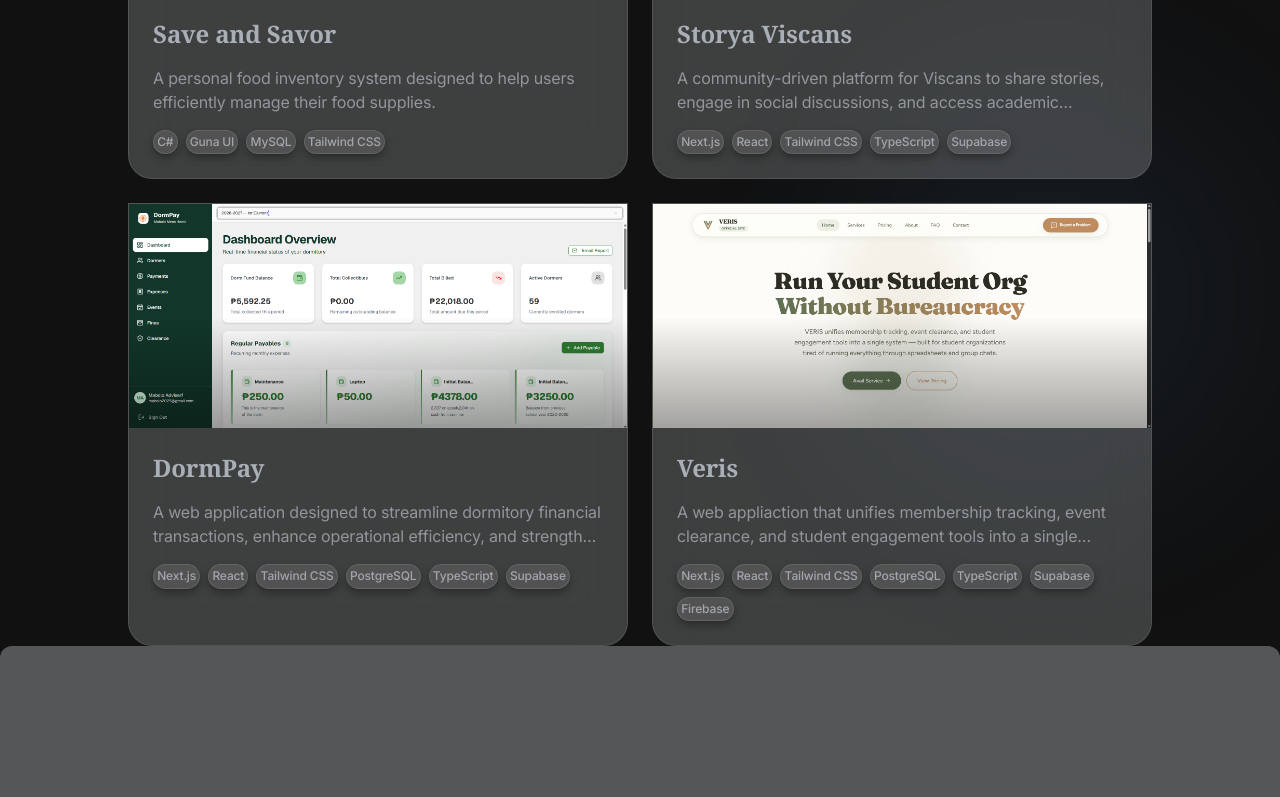
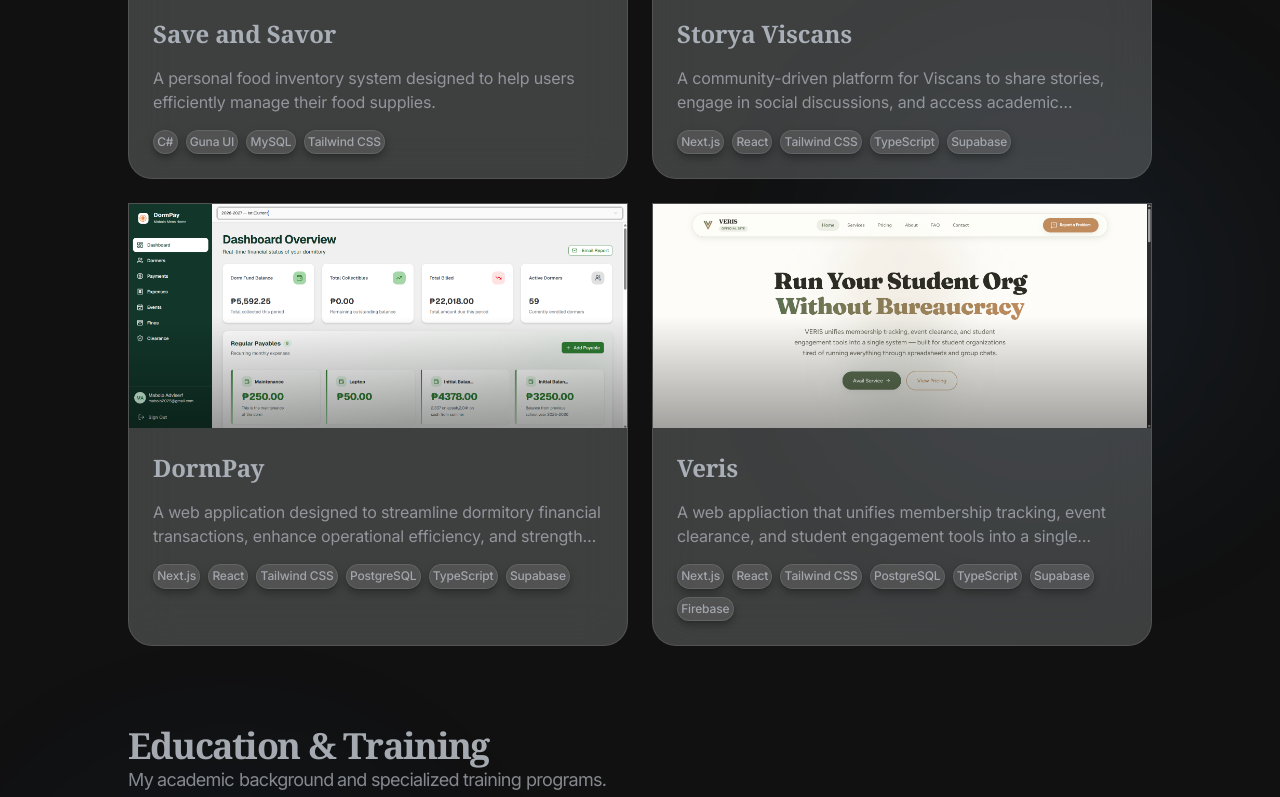
Before and after one commit to eNJay143/portfolio, a Next.js app: page / in a window 1280 px wide. Shown: the part 2000-2797 px from the top of the page. Built offline with nearby package versions, Linux system fonts and the light colour scheme.

Commit message:
[feat] Add Education Section

```diff
--- /dev/null
+++ b/src/features/education/EducationCard.tsx
@@ -0,0 +1,93 @@
+"use client";
+
+import { useEffect, useRef } from "react";
+import { EducationItem } from "./educationData";
+import { cn } from "@/lib/utils";
+import { FaGraduationCap, FaAward, FaUniversity } from "react-icons/fa";
+import gsap from "gsap";
+import { ScrollTrigger } from "gsap/ScrollTrigger";
+
+gsap.registerPlugin(ScrollTrigger);
+
+interface EducationCardProps {
+    education: EducationItem;
+    index: number;
+}
+
+export const EducationCard = ({ education, index }: EducationCardProps) => {
+    const cardRef = useRef<HTMLDivElement>(null);
+
+    useEffect(() => {
+        const element = cardRef.current;
+        if (!element) return;
+
+        gsap.fromTo(element,
+            {
+                opacity: 0,
+                y: 50,
+            },
+            {
+                opacity: 1,
+                y: 0,
+                duration: 0.8,
+                delay: index * 0.2,
+                ease: "power3.out",
+                scrollTrigger: {
+                    trigger: element,
+                    start: "top 85%",
+                    toggleActions: "play none none reverse"
+                }
+            }
+        );
+    }, [index]);
+
+    return (
+        <div ref={cardRef} className="w-full opacity-0">
+            <div className={cn(
+                "group relative flex flex-col justify-start h-full rounded-3xl backdrop-blur-xl border hover:border-primary/50 transition-all duration-500 overflow-hidden",
+                "border-black/15", "dark:border-white/10",
+                "bg-secondary/10 hover:shadow-[0_8px_40px_rgba(0,0,0,0.1)]",
+                "dark:bg-secondary/20 dark:hover:shadow-[0_8px_40px_rgba(0,0,0,0.4)]"
+            )}>
+                {/* Glow effect on hover */}
+                <div className="absolute inset-0 bg-linear-to-br from-primary/5 via-transparent to-transparent opacity-0 group-hover:opacity-100 transition-opacity duration-500 pointer-events-none" />
+
+                <div className="p-8 md:p-10 flex flex-col h-full z-10 relative">
+                    <div className="flex items-center gap-4 mb-6">
+                        <div className="w-14 h-14 rounded-2xl bg-primary/10 text-primary flex items-center justify-center shrink-0">
+                            <FaGraduationCap className="w-8 h-8" />
+                        </div>
+                        <div>
+                            <h3 className="text-xl md:text-2xl font-bold font-sans text-foreground/90 group-hover:text-primary transition-colors leading-tight">
+                                {education.degree}
+                            </h3>
+                            <div className="flex items-center gap-2 text-foreground/70 mt-2 font-medium text-sm md:text-base">
+                                <FaUniversity className="w-4 h-4 shrink-0" />
+                                <span>{education.university}</span>
+                            </div>
+                        </div>
+                    </div>
+
+                    {education.training && education.training.length > 0 && (
+                        <div className="mt-4 pt-6 border-t border-border/50">
+                            <h4 className="text-xs md:text-sm font-semibold uppercase tracking-wider text-foreground/70 mb-4 flex items-center gap-2">
+                                <FaAward className="text-primary w-4 h-4" />
+                                Relevant Training / Awards
+                            </h4>
+                            <div className="flex flex-col gap-3">
+                                {education.training.map((item, i) => (
+                                    <div key={i} className="flex items-start gap-3">
+                                        <div className="w-1.5 h-1.5 rounded-full bg-primary mt-2 shrink-0" />
+                                        <p className="text-foreground/90 font-medium leading-relaxed">
+                                            {item}
+                                        </p>
+                                    </div>
+                                ))}
+                            </div>
+                        </div>
+                    )}
+                </div>
+            </div>
+        </div>
+    );
+};
--- a/src/features/education/EducationSection.tsx
+++ b/src/features/education/EducationSection.tsx
@@ -1,9 +1,61 @@
+"use client";
+
 import { educationData } from "./educationData";
+import { EducationCard } from "./EducationCard";
+import FoldText from "@/components/FoldText";
 
 export const EducationSection = () => {
     return (
-        <section id="education" className="min-h-screen flex items-center justify-center bg-secondary/30 rounded-xl my-4">
-            <h2 className="text-3xl font-bold font-serif">Education Section</h2>
+        <section id="education" className="flex flex-col items-center justify-start pb-24 relative" style={{ paddingTop: '10vh' }}>
+            <div className="w-full max-w-5xl flex flex-col items-start gap-12 px-4">
+
+                {/* Section Header */}
+                <div>
+                    <h2 className="text-3xl md:text-4xl font-bold font-serif text-foreground/90">
+                        <FoldText
+                            text="Education & Training"
+                            splitBy="char"
+                            hinge="top"
+                            trigger="scroll"
+                            duration={0.65}
+                            stagger={0.045}
+                            ease="power3.out"
+                            perspective={700}
+                            creaseShading={0.55}
+                            fontSize="inherit"
+                            fontWeight="inherit"
+                            color="inherit"
+                        />
+                    </h2>
+                    <p className="text-foreground/70 mt-3 max-w-2xl text-lg">
+                        <FoldText
+                            text="My academic background and specialized training programs."
+                            splitBy="word"
+                            hinge="top"
+                            trigger="scroll"
+                            duration={0.65}
+                            stagger={0.02}
+                            ease="power3.out"
+                            perspective={700}
+                            creaseShading={0.55}
+                            fontSize="inherit"
+                            fontWeight="inherit"
+                            color="inherit"
+                        />
+                    </p>
+                </div>
+
+                {/* Grid Layout */}
+                <div className="w-full grid grid-cols-1 gap-6 relative z-10 overflow-hidden">
+                    {educationData.map((edu, index) => (
+                        <EducationCard key={edu.id} education={edu} index={index} />
+                    ))}
+                </div>
+
+            </div>
+
+            {/* Background glowing effects */}
+            <div className="absolute top-1/2 left-10 w-96 h-96 bg-blue-500/10 rounded-full blur-[120px] -z-10 animate-pulse" style={{ animationDuration: '5s' }} />
         </section>
     );
 };
--- a/src/features/education/educationData.ts
+++ b/src/features/education/educationData.ts
@@ -1 +1,15 @@
-export const educationData = [];
+export interface EducationItem {
+  id: string;
+  degree: string;
+  university: string;
+  training: string[];
+}
+
+export const educationData: EducationItem[] = [
+  {
+    id: "edu-1",
+    degree: "Bachelor of Science in Computer Science",
+    university: "Visayas State University Main Campus",
+    training: ["START x DOST DataCamp Scholar"]
+  }
+];
```
